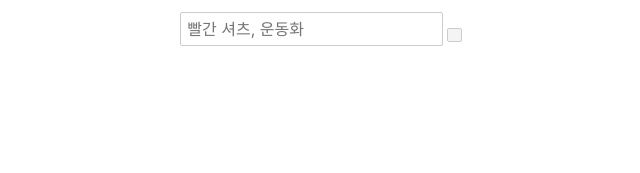
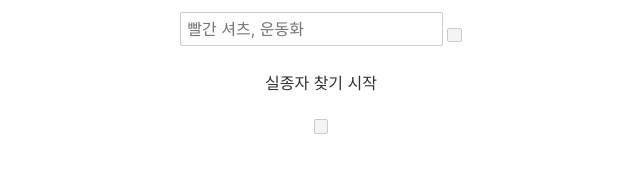
Before and after one commit to wantedPNU/wanted_frontend, a Svelte app: page / in a window 1280 px wide. Shown: the part 237-410 px from the top of the page, without its empty margins (319-959 px from the left). Built offline with nearby package versions, Linux system fonts and the light colour scheme.

Commit message:
feat : search 시작 버튼 추가 , 기능 추가, 백엔드와 통신 - 백엔드와 통신하여 백엔드에서 모델 돌리는 버튼 완성

```diff
--- a/src/main/main.svelte
+++ b/src/main/main.svelte
@@ -6,7 +6,7 @@
     let value = '';
 
     let query = '';
-    let apiUrl="http://127.0.0.1:5000/file"; //backend port : 5000
+    let apiUrl="http://127.0.0.1:5000"; //backend port : 5000
 
     function getThreshold(){
         return 0.1;
@@ -50,9 +50,24 @@
 
     }
 
+    async function handleStartSearch(){
+        console.log("search start");
+        let url = `${apiUrl}/inference`;
+        alert("added query!");
+        console.log("search start");
+        const req = new Request(url,{
+            method: "GET",
+            mode:'no-cors' ,
+        });
+        const response = await fetch(req);
+
+        console.log(response.status);
+    }
+
     const strAsset = {
         uploadVideo: "동영상을 업로드하세요.",
-        enterQuery:"실종자의 인상착의를 입력하세요"
+        enterQuery:"실종자의 인상착의를 입력하세요",
+        startSearch:"실종자 찾기 시작"
     };
 
 
@@ -77,3 +92,11 @@
         on:click={handleAddQuery}>
     </button>
 </div>
+
+<div class="start-search">
+    <p>{strAsset.startSearch}</p>
+    <button
+        class="start-search-button"
+        on:click={handleStartSearch}>
+    </button>
+</div>
```
